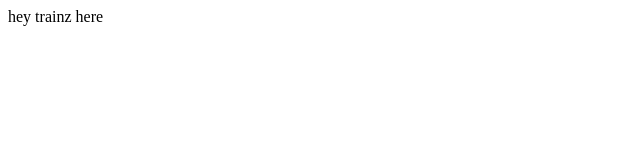
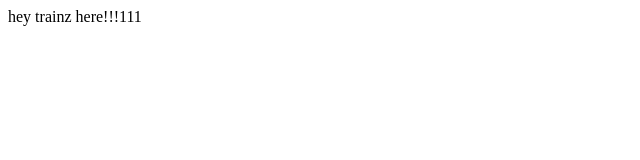
Before and after one commit to redheadsone/domawki, a plain HTML site: page trainz.html in a window 1280 px wide. Shown: the full height of the page, 0-640 px from the left. Drawn offline with Linux system fonts and the light colour scheme.

Commit message:
few changes

```diff
--- a/trainz.html
+++ b/trainz.html
@@ -5,7 +5,7 @@
 </head>
 
 <body>
-    hey trainz here
+    hey trainz here!!!111
 </body>
 
 </html>
```
